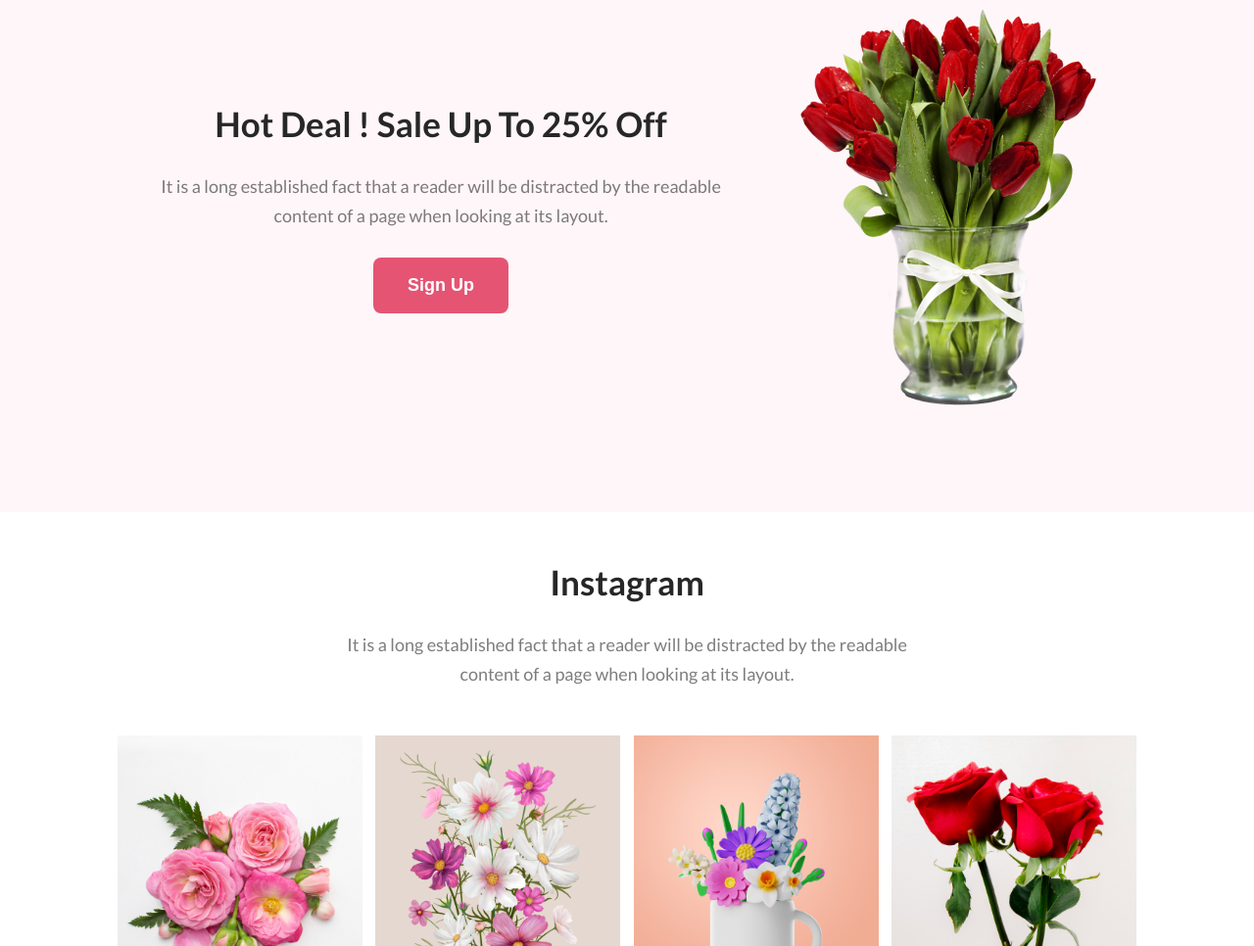
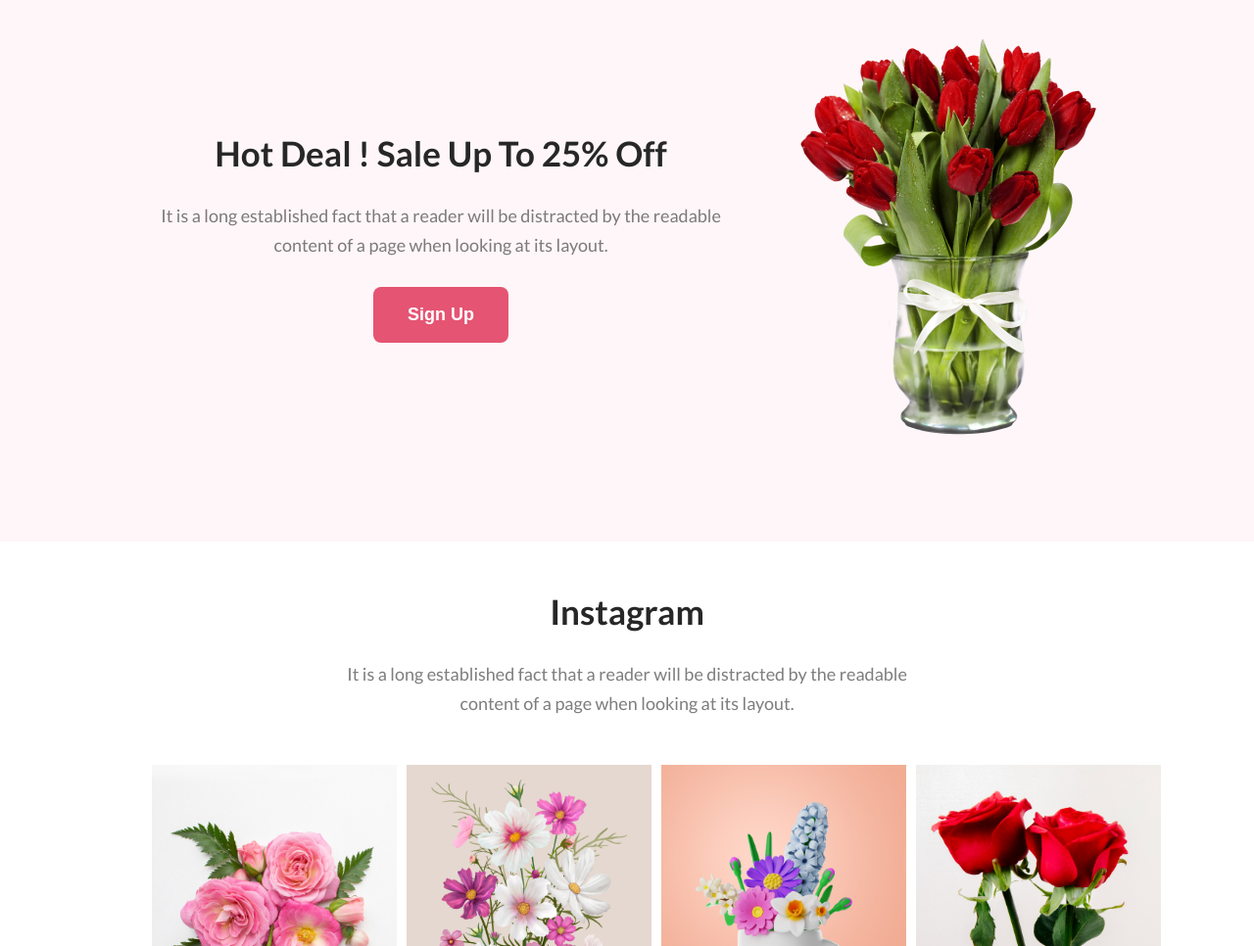
Before and after one commit to SilentNirab/flower-shop, a plain HTML site: page index.html in a window 1280 px wide. Shown: the part 1834-2800 px from the top of the page at 98% size. Drawn offline with Linux system fonts and the light colour scheme.

Commit message:
css file update

```diff
--- a/index.html
+++ b/index.html
@@ -22,8 +22,10 @@
     </header>
     <body>
         <section class="featured">
-            <h3 class="section-heading">Our Featured Flowers</h3>
-            <p class="section-discription">It is a long established fact that a reader will be distracted by the readable content of a page when looking at its layout.</p>
+            <div class="section-info">
+                <h3 class="section-heading">Our Featured Flowers</h3>
+                <p class="section-discription">It is a long established fact that a reader will be distracted by the readable content of a page when looking at its layout.</p>
+            </div>
             <div class="flowers">
                 <div class="flowers-info">
                     <img class="flower-1" src="images/pngwing 6.png" alt="">
@@ -62,8 +64,10 @@
             <img src="images/pngwing 8.png" alt="">
         </section>
         <section class="instagram">
-            <h3 class="section-heading">Instagram</h3>
-            <p class="section-discription">It is a long established fact that a reader will be distracted by the readable content of a page when looking at its layout.</p>
+            <div class="section-info">
+                <h3 class="section-heading">Instagram</h3>
+                <p class="section-discription">It is a long established fact that a reader will be distracted by the readable content of a page when looking at its layout.</p>
+            </div>
             <div class="insta-flowers">
                 <img src="images/Flower 01.png" alt="">
                 <img  src="images/Rectangle 4.png" alt="">
--- a/style.css
+++ b/style.css
@@ -30,7 +30,12 @@ body{
     width: 600px;
     padding: 10px 0;
 }
-
+.section-info{
+    display: flex;
+    align-items: center;
+    justify-content: center;
+    flex-direction: column;
+}
 /* HEADER STYLE */
 .header{
     background: rgba(229, 84, 115, 0.10);
@@ -64,12 +69,12 @@ body{
 .featured{
     display: flex;
     flex-direction: column;
-    align-items: center;
-    margin: 50px 0;
+    margin: 50px 150px;
 }
 
 .flowers{
     display: flex;
+    justify-content: space-between;
     padding-top: 20px;
 }
 .flowers-info img{
@@ -102,6 +107,7 @@ body{
     border-radius: 8px;
     background: rgba(39, 39, 39, 0.05);
     margin: 50px 0;
+    justify-content: space-between;
 }
 .ftd{
     display: flex;
@@ -142,8 +148,11 @@ body{
 .instagram{
     display: flex;
     flex-direction: column;
-    align-items: center;
-    margin: 50px 0;
+    margin: 50px 150px;
+}
+.insta-flowers{
+    display: flex;
+    justify-content: space-between;
 }
 .insta-flowers img{
     padding-top: 20px;
```
